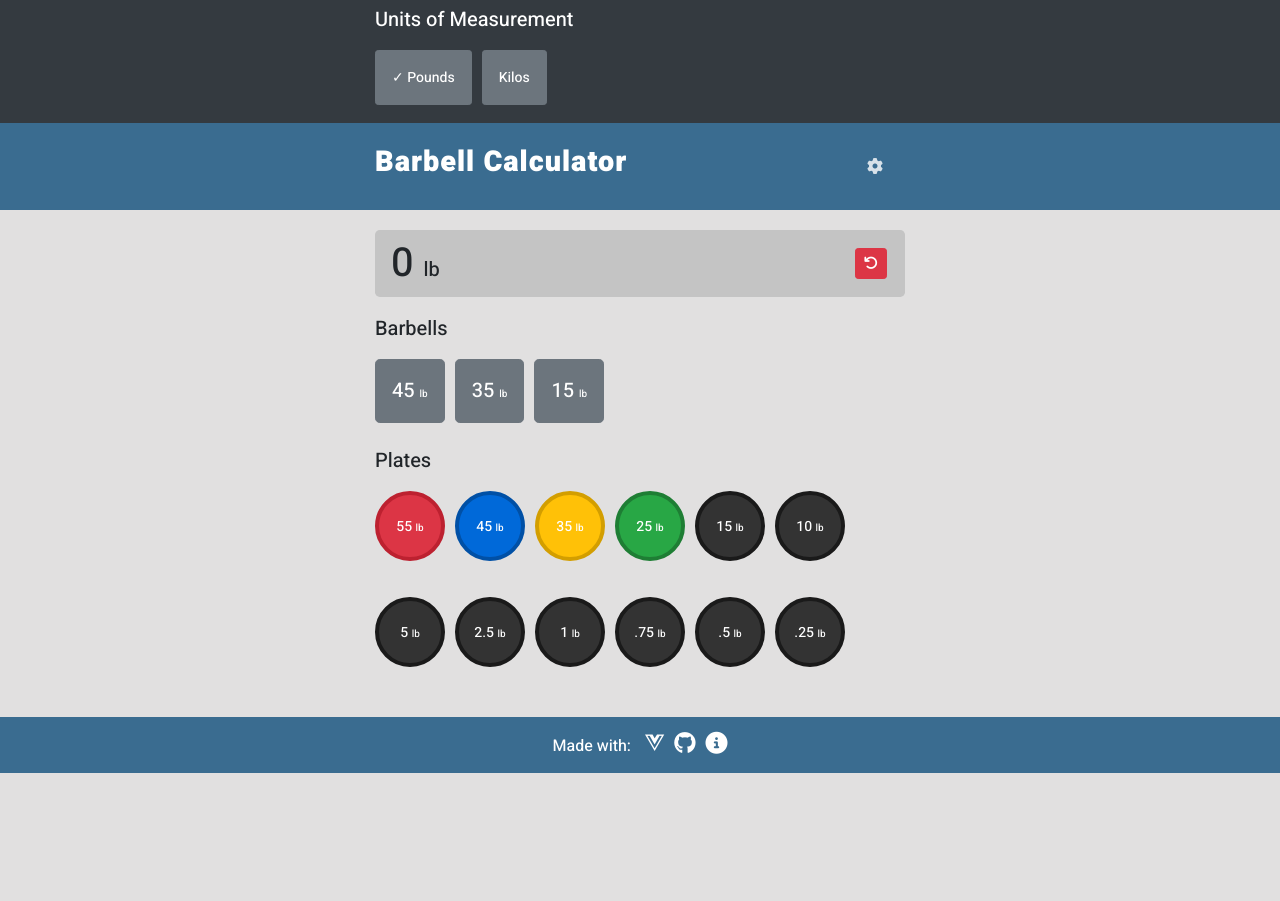
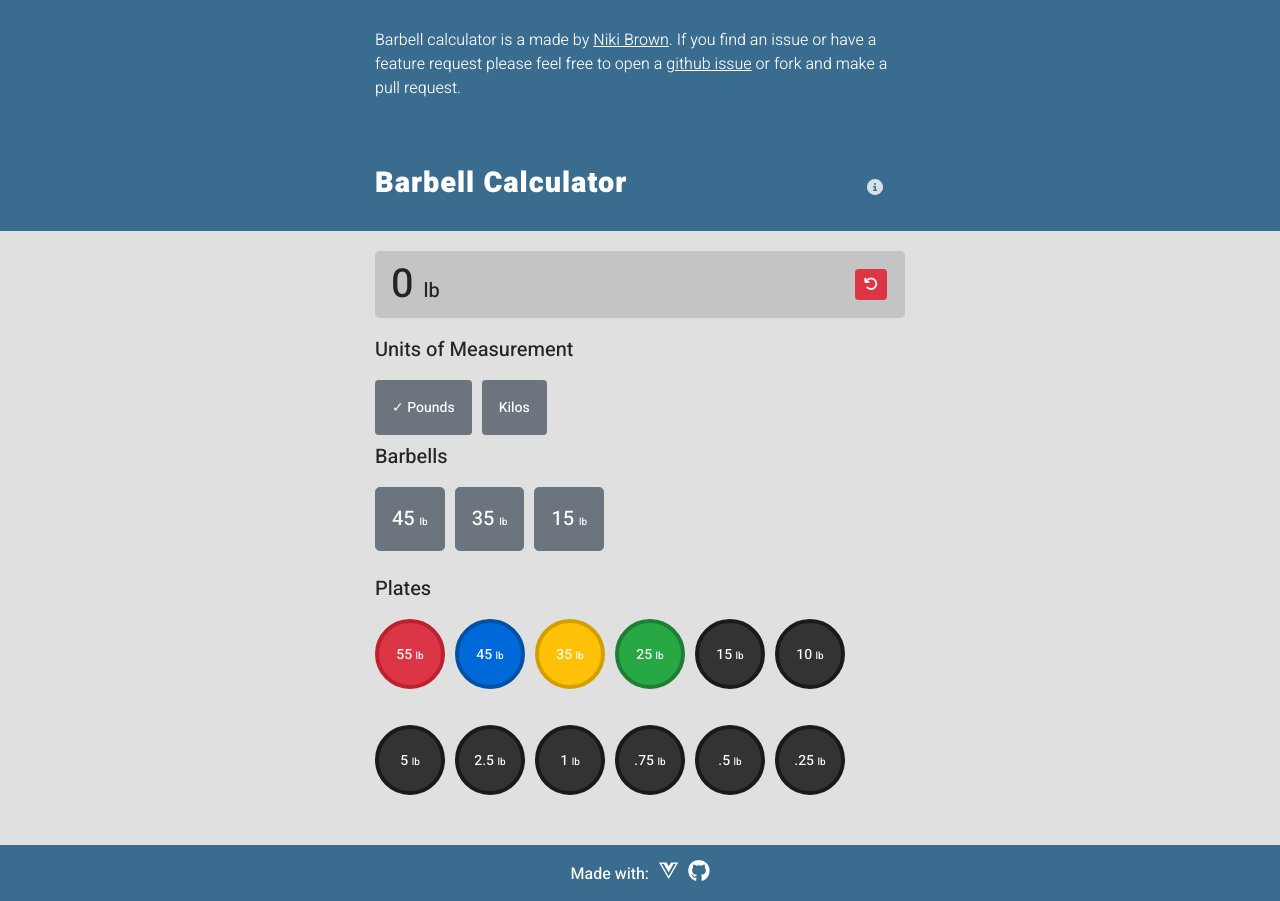
Before and after one commit to nikibrown/vue-barbell-calculator, a Vue app: page / in a window 1280 px wide. Both pictures are taken after a click on the button 875 px from the left and 43 px from the top of the page. Before the commit the page ends 800 px from the top, so only its background shows below. Built offline with nearby package versions, Linux system fonts and the light colour scheme.

Commit message:
move units to main screen, move info toggle

```diff
--- a/src/App.vue
+++ b/src/App.vue
@@ -1,14 +1,52 @@
 <template>
 	<div id="app" :class="pounds ? 'pounds' : 'kilos'">
-		<header id="settings" :class="showSettings ? 'show' : ''">
-			<nav class="navbar navbar-dark bg-dark">
+		<header id="info" :class="showInfo ? 'show' : ''">
+			<nav class="navbar navbar-dark">
+				<div class="app-container">
+					<p>
+						Barbell calculator is a made by
+						<a href="https://nikibrown.com" target="_blank">Niki Brown</a>. If you find an issue or have a feature request please
+						feel free to open a
+						<a
+							href="https://github.com/nikibrown/vue-barbell-calculator/issues"
+							target="_blank"
+						>github issue</a>
+						or fork and make a pull request.
+					</p>
+				</div>
+			</nav>
+		</header>
+		<header>
+			<nav class="navbar navbar-dark navbar-main">
+				<div class="app-container justify-content-between">
+					<h1 class="navbar-brand">
+						<span class="navbar-brand">{{ appTitle }}</span>
+					</h1>
+					<button @click="toggleInfo" class="btn btn-link" type="button">
+						<i class="fas fa-info-circle"></i>
+					</button>
+				</div>
+			</nav>
+		</header>
+		<main>
+			<div class="total-weight">
+				<div class="app-container justify-content-between">
+					<nav class="navbar navbar-light navbar-total-weight">
+						<h1 class>
+							{{ totalWeight }}
+							<span v-if="pounds">lb</span>
+							<span v-else>kg</span>
+						</h1>
+
+						<button @click="resetTotalWeight" class="btn btn-secondary btn-danger btn-sm">
+							<i class="fas fa-undo"></i>
+						</button>
+					</nav>
+				</div>
+			</div>
 			<div class="app-container">
 				<h5>{{ weightSystem }}</h5>
-					<div
-						class="unit-group"
-						role="group"
-						aria-label="Pounds or Kilos"
-					>
+				<div class="unit-group" role="group" aria-label="Pounds or Kilos">
 					<Unit
 						v-for="(unit, key) in units"
 						@click="selectUnits(key)"
@@ -20,54 +58,12 @@
 						:unitLabel="unit.unitLabel"
 					/>
 				</div>
-				</div>
-			</nav>
-		</header>
-		<header>
-			<nav class="navbar navbar-dark navbar-main">
-				<div class="app-container justify-content-between">
-					<h1 class="navbar-brand">
-						<span class="navbar-brand">{{ appTitle }}</span>
-					</h1>
-					<button
-						@click="toggleSettings"
-						class="btn btn-link"
-						type="button"
-					>
-						<i class="fas fa-cog"></i>
-					</button>
-				</div>
-			</nav>
-		</header>
-		<main>
-			<div class="total-weight">
-				<div class="app-container justify-content-between">
-					<nav class="navbar navbar-light navbar-total-weight">
-						<h1 class="">
-							{{ totalWeight }}
-							<span v-if="pounds">lb</span>
-							<span v-else>kg</span>
-						</h1>
 
-						<button
-							@click="resetTotalWeight"
-							class="btn btn-secondary btn-danger btn-sm"
-						>
-							<i class="fas fa-undo"></i>
-						</button>
-					</nav>
-				</div>
-			</div>
-			<div class="app-container">
 				<h5>{{ barbellHeadline }}</h5>
 				<p v-if="barbellError" class="error">{{ barbellErrorText }}</p>
 				<div class="form-group">
 					<ul class="barbells">
-						<div
-							class="barbell-group"
-							role="group"
-							aria-label="Select barbell weight"
-						>
+						<div class="barbell-group" role="group" aria-label="Select barbell weight">
 							<Barbell
 								v-for="(barbell, key) in barbells"
 								:class="barbell.bsClasses"
@@ -116,38 +112,15 @@
 			<nav class="navbar navbar-dark">
 				<div class="app-container">
 					<p class="credits">
-						<span>Made with: </span>
+						<span>Made with:</span>
 						<span>
 							<i class="fab fa-vuejs"></i>
 						</span>
 						<span>
-							<a
-								href="https://github.com/nikibrown/vue-barbell-calculator"
-								target="_blank"
-							>
+							<a href="https://github.com/nikibrown/vue-barbell-calculator" target="_blank">
 								<i class="fab fa-github"></i>
 							</a>
 						</span>
-						<span>
-							<i
-								@click="toggleInfo"
-								class="fas fa-info-circle"
-							></i>
-						</span>
-					</p>
-
-					<p id="info" :class="showInfo ? 'show' : ''">
-						Barbell calculator is a made by
-						<a href="https://nikibrown.com" target="_blank"
-							>Niki Brown</a
-						>. If you find an issue or have a feature request please
-						feel free to open a
-						<a
-							href="https://github.com/nikibrown/vue-barbell-calculator/issues"
-							target="_blank"
-							>github issue</a
-						>
-						or fork and make a pull request.
 					</p>
 				</div>
 			</nav>
@@ -165,9 +138,9 @@
 	components: {
 		Unit,
 		Plate,
-			Barbell,
+		Barbell
 	},
-		data: function () {
+	data: function() {
 		return {
 			appTitle: "Barbell Calculator",
 			weightSystem: "Units of Measurement",
@@ -181,7 +154,6 @@
 			unitsSelected: false,
 			pounds: true,
 			kilos: false,
-				showSettings: false,
 			showInfo: false,
 
 			units: [
@@ -190,15 +162,15 @@
 					unitLabel: "Pounds",
 					text: "&check; ",
 					selected: true,
-						isDisabled: false,
+					isDisabled: false
 				},
 				{
 					bsClasses: "btn btn-sm btn-secondary btn-lg    ",
 					unitLabel: "Kilos",
 					text: "",
 					selected: false,
-						isDisabled: false,
-					},
+					isDisabled: false
+				}
 			],
 
 			barbells: [
@@ -208,25 +180,22 @@
 					poundWeight: 45,
 					text: "",
 					isDisabled: false,
-						bsClasses:
-							"btn btn-lg btn-barbell btn-secondary barbell-45",
+					bsClasses: "btn btn-lg btn-barbell btn-secondary barbell-45"
 				},
 				{
 					kiloWeight: 15,
 					poundWeight: 35,
 					text: "",
 					isDisabled: false,
-						bsClasses:
-							"btn btn-lg btn-barbell btn-secondary barbell-35",
+					bsClasses: "btn btn-lg btn-barbell btn-secondary barbell-35"
 				},
 				{
 					kiloWeight: 6.8,
 					poundWeight: 15,
 					text: "",
 					isDisabled: false,
-						bsClasses:
-							"btn btn-lg btn-barbell btn-secondary barbell-15",
-					},
+					bsClasses: "btn btn-lg btn-barbell btn-secondary barbell-15"
+				}
 			],
 
 			largePlates: [
@@ -236,7 +205,7 @@
 					poundWeight: 55,
 					kiloWeight: 25,
 					plateCount: 0,
-						isOnBarbell: false,
+					isOnBarbell: false
 				},
 				{
 					bsClasses:
@@ -244,7 +213,7 @@
 					poundWeight: 45,
 					kiloWeight: 20,
 					plateCount: 0,
-						isOnBarbell: false,
+					isOnBarbell: false
 				},
 				{
 					bsClasses:
@@ -252,7 +221,7 @@
 					poundWeight: 35,
 					kiloWeight: 15,
 					plateCount: 0,
-						isOnBarbell: false,
+					isOnBarbell: false
 				},
 				{
 					bsClasses:
@@ -260,7 +229,7 @@
 					poundWeight: 25,
 					kiloWeight: 10,
 					plateCount: 0,
-						isOnBarbell: false,
+					isOnBarbell: false
 				},
 				{
 					bsClasses:
@@ -268,7 +237,7 @@
 					poundWeight: 15,
 					kiloWeight: 0,
 					plateCount: 0,
-						isOnBarbell: false,
+					isOnBarbell: false
 				},
 				{
 					bsClasses:
@@ -276,8 +245,8 @@
 					poundWeight: 10,
 					kiloWeight: 0,
 					plateCount: 0,
-						isOnBarbell: false,
-					},
+					isOnBarbell: false
+				}
 			],
 
 			smallPlates: [
@@ -286,55 +255,51 @@
 					poundWeight: 5,
 					kiloWeight: 5,
 					plateCount: 0,
-						isOnBarbell: false,
+					isOnBarbell: false
 				},
 				{
 					bsClasses: "btn btn-plate weight-sm",
 					poundWeight: 2.5,
 					kiloWeight: 2.5,
 					plateCount: 0,
-						isOnBarbell: false,
+					isOnBarbell: false
 				},
 				{
 					bsClasses: "btn btn-plate weight-sm",
 					poundWeight: 1,
 					kiloWeight: 2,
 					plateCount: 0,
-						isOnBarbell: false,
+					isOnBarbell: false
 				},
 				{
 					bsClasses: "btn btn-plate weight-sm",
 					poundWeight: 0.75,
 					kiloWeight: 1.5,
 					plateCount: 0,
-						isOnBarbell: false,
+					isOnBarbell: false
 				},
 				{
 					bsClasses: "btn btn-plate weight-sm",
 					poundWeight: 0.5,
 					kiloWeight: 1,
 					plateCount: 0,
-						isOnBarbell: false,
+					isOnBarbell: false
 				},
 				{
 					bsClasses: "btn btn-plate weight-sm",
 					poundWeight: 0.25,
 					kiloWeight: 0.5,
 					plateCount: 0,
-						isOnBarbell: false,
-					},
+					isOnBarbell: false
+				}
 			],
 
-				totalWeight: 0,
+			totalWeight: 0
 		};
 	},
 
 	methods: {
 		// TODO: Add method to make totalWeight an array and push values to it and then reduce?
-
-			toggleSettings() {
-				this.showSettings = !this.showSettings;
-			},
 
 		toggleInfo() {
 			this.showInfo = !this.showInfo;
@@ -354,7 +319,7 @@
 			this.unitsSelected = true;
 
 			// remove all checks
-				this.units.forEach((unit) => {
+			this.units.forEach(unit => {
 				unit.text = "";
 			});
 
@@ -376,13 +341,13 @@
 		},
 
 		disableBarbellButton() {
-				this.barbells.forEach((barbell) => {
+			this.barbells.forEach(barbell => {
 				barbell.isDisabled = true;
 			});
 		},
 
 		disableUnitlButton() {
-				this.units.forEach((unit) => {
+			this.units.forEach(unit => {
 				unit.isDisabled = true;
 			});
 		},
@@ -436,31 +401,31 @@
 			this.kilos = false;
 			this.pounds = true;
 
-				this.units.forEach((unit) => {
+			this.units.forEach(unit => {
 				unit.isDisabled = false;
 				unit.text = "";
 			});
 
 			this.units[0].text = "&check; ";
 
-				this.smallPlates.forEach((plate) => {
+			this.smallPlates.forEach(plate => {
 				plate.plateCount = 0;
 				plate.isOnBarbell = false;
 			});
 
-				this.largePlates.forEach((plate) => {
+			this.largePlates.forEach(plate => {
 				plate.plateCount = 0;
 				plate.isOnBarbell = false;
 			});
 
-				this.barbells.forEach((barbell) => {
+			this.barbells.forEach(barbell => {
 				barbell.isDisabled = false;
 				barbell.text = "";
 			});
 
 			return (this.totalWeight = 0);
-			},
-		},
+		}
+	}
 };
 </script>
 
--- a/src/assets/styles/_footer.scss
+++ b/src/assets/styles/_footer.scss
@@ -32,24 +32,3 @@ footer {
 		display: inline;
 	}
 }
-
-.fa-info-circle {
-	&:hover {
-		color: darken($white, 10%);
-		cursor: pointer;
-	}
-}
-
-#info {
-	display: none;
-	font-weight: 300;
-	margin: 20px 0 20px 0;
-
-	&.show {
-		display: block;
-	}
-
-	a {
-		text-decoration: underline;
-	}
-}
--- a/src/assets/styles/_header.scss
+++ b/src/assets/styles/_header.scss
@@ -1,10 +1,30 @@
-#settings {
+#info {
+	background-color: $blueGray;
 	color: $white;
 	display: none;
+	padding: 20px 0 20px 0;
+	&.show {
+		display: block;
+	}
+
+	a {
+		color: $white;
+		text-decoration: underline;
+		&:hover {
+			color: darken($white, 10%);
+		}
+	}
+
+	p {
+		font-weight: 300;
+	}
 }
 
-#settings.show {
-	display: block;
+.fa-info-circle {
+	&:hover {
+		color: darken($white, 10%);
+		cursor: pointer;
+	}
 }
 
 .navbar-brand {
```
Lines whose indentation alone changed are shown as unchanged.
